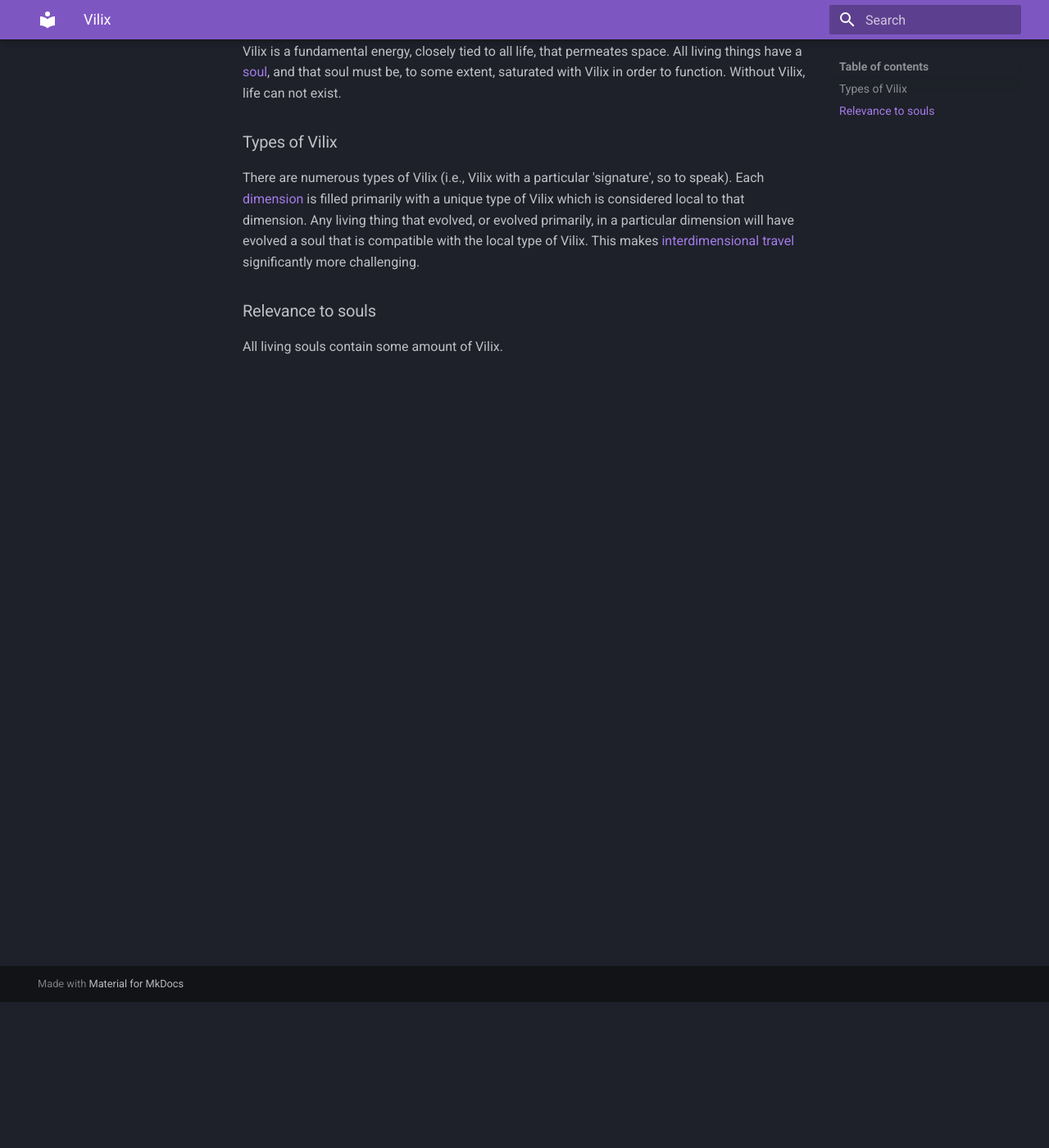
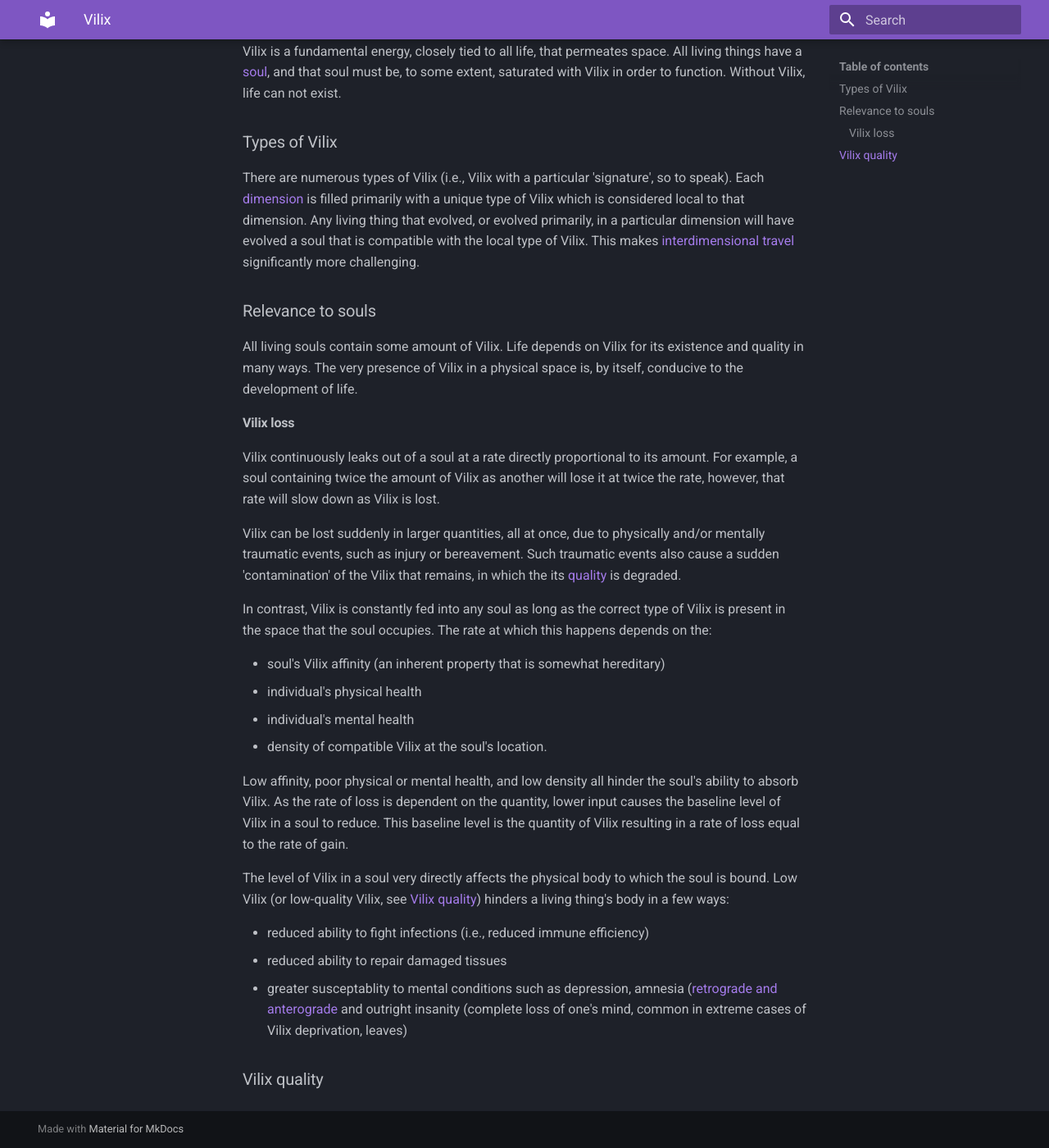
Before and after one commit to Jaw-bone6/worldbuilding, an MkDocs documentation site: the page built from docs/vilix.md, in a window 1280 px wide and 1400 px high, scrolled down 178 px. Shown: the whole window at 82% size. Built offline with MkDocs 1.6.1 and Material for MkDocs 9.7.7, drawn with Linux system fonts in a browser that asks for light colours.

Commit message:
Write vilix page

```diff
--- a/docs/vilix.md
+++ b/docs/vilix.md
@@ -16,4 +16,46 @@ more challenging.
 
 ### Relevance to souls
 
-All living souls contain some amount of Vilix.
+All living souls contain some amount of Vilix. Life depends on Vilix for its
+existence and quality in many ways. The very presence of Vilix in a physical
+space is, by itself, conducive to the development of life.
+
+#### Vilix loss
+
+Vilix continuously leaks out of a soul at a rate directly proportional to its
+amount. For example, a soul containing twice the amount of Vilix as another
+will lose it at twice the rate, however, that rate will slow down as Vilix is
+lost.
+
+Vilix can be lost suddenly in larger quantities, all at once, due to physically
+and/or mentally traumatic events, such as injury or bereavement. Such traumatic
+events also cause a sudden 'contamination' of the Vilix that remains, in which
+the its [quality](#vilix-quality) is degraded.
+
+In contrast, Vilix is constantly fed into any soul as long as the correct type
+of Vilix is present in the space that the soul occupies. The rate at which this
+happens depends on the:
+
+- soul's Vilix affinity (an inherent property that is somewhat hereditary)
+- individual's physical health
+- individual's mental health
+- density of compatible Vilix at the soul's location.
+
+Low affinity, poor physical or mental health, and low density all hinder the
+soul's ability to absorb Vilix. As the rate of loss is dependent on the
+quantity, lower input causes the baseline level of Vilix in a soul to reduce.
+This baseline level is the quantity of Vilix resulting in a rate of loss equal
+to the rate of gain.
+
+The level of Vilix in a soul very directly affects the physical body to which
+the soul is bound. Low Vilix (or low-quality Vilix, see [Vilix
+quality](#vilix-quality)) hinders a living thing's body in a few ways:
+
+- reduced ability to fight infections (i.e., reduced immune efficiency)
+- reduced ability to repair damaged tissues
+- greater susceptablity to mental conditions such as depression, amnesia
+([retrograde and anterograde](https://en.wikipedia.org/wiki/Amnesia#Types) and
+outright insanity (complete loss of one's mind, common in extreme cases of
+Vilix deprivation, leaves)
+
+### Vilix quality
```
